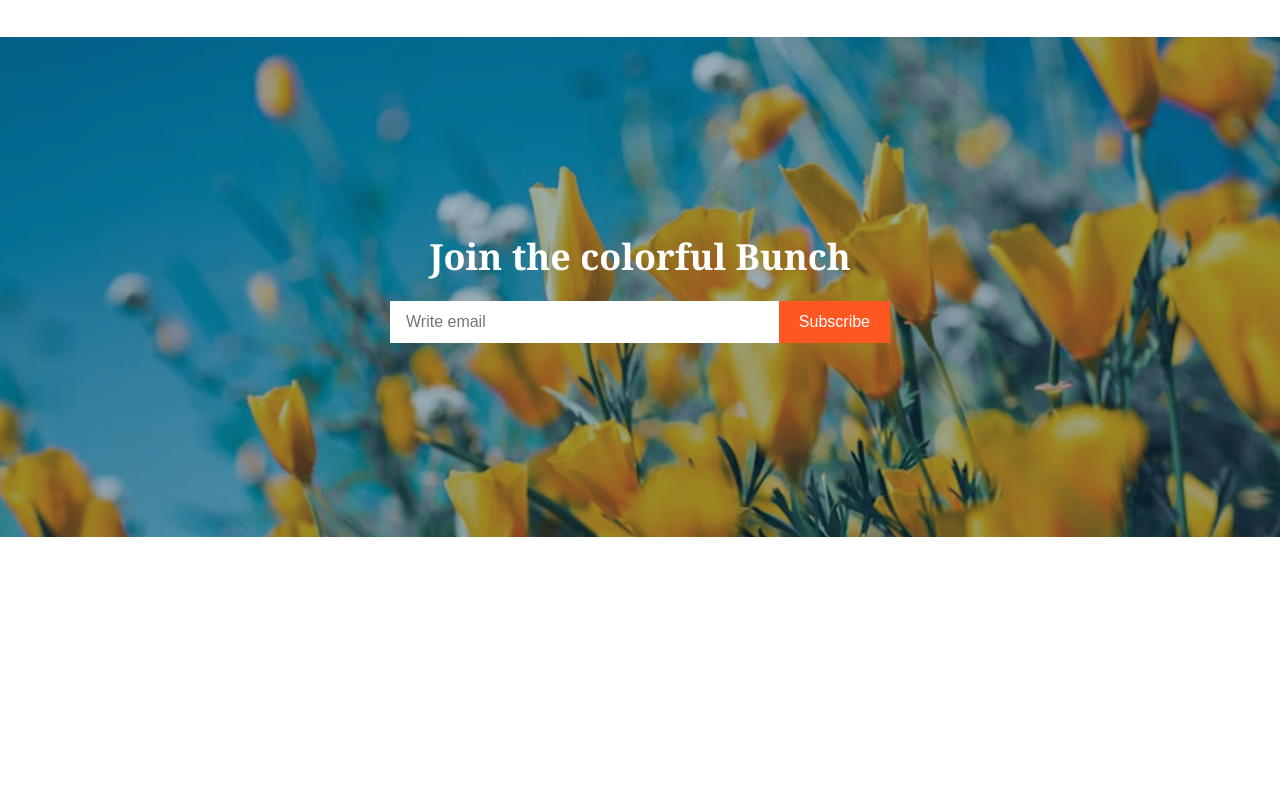
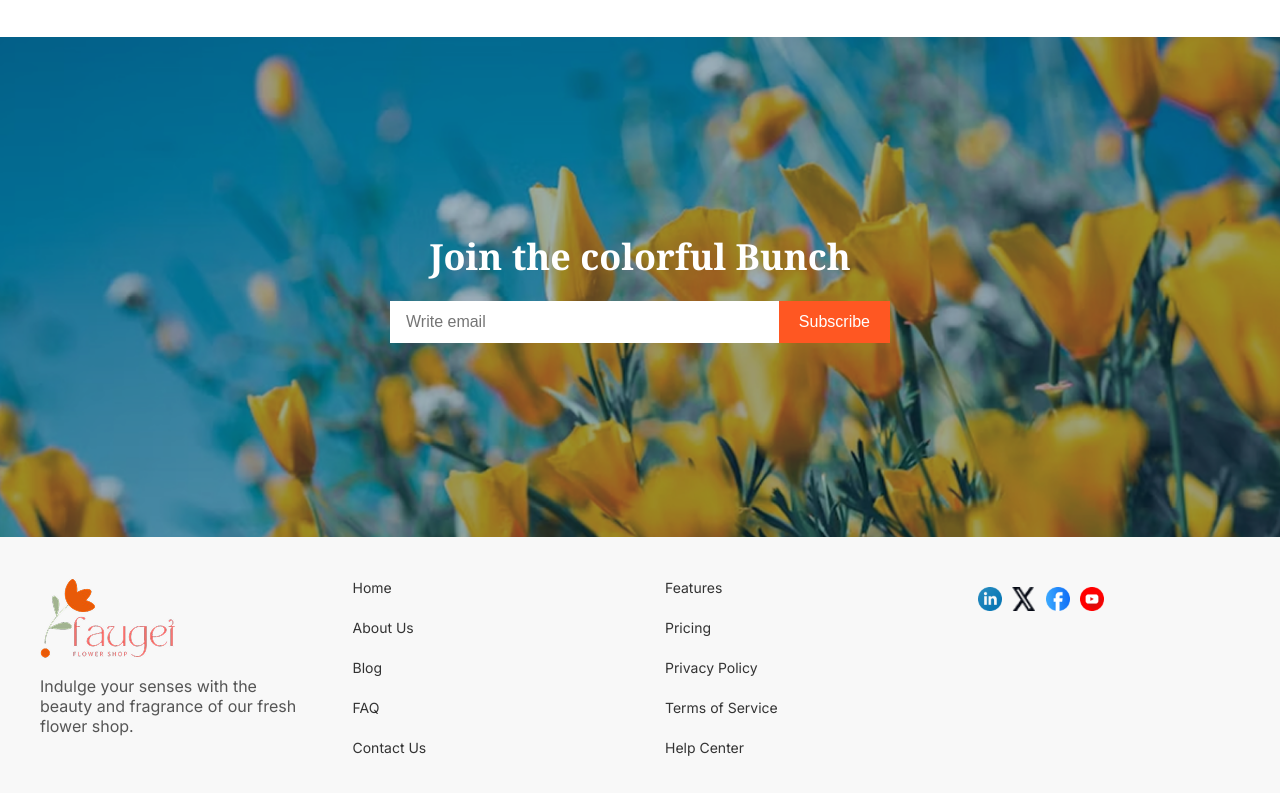
Before and after one commit to Protap55/Assignment-02, a plain HTML site: page index.html in a window 1280 px wide. Shown: the part 3014-3807 px from the top of the page. Before the commit the page ends 3551 px from the top, so only its background shows below. Drawn offline with Linux system fonts and the light colour scheme.

Commit message:
footer section done

```diff
--- a/css/style.css
+++ b/css/style.css
@@ -352,7 +352,75 @@ body {
 .news-form button:hover {
   background-color: #e64a19;
 }
+ footer {
+      background-color: #f8f8f8;
+      color: #333;
+      padding: 40px 20px;
+      font-family: "Inter", sans-serif;
+    }
 
+    .footer-container {
+      max-width: 1200px;
+      margin: 0 auto;
+      display: flex;
+      flex-wrap: wrap;
+      justify-content: space-evenly;
+      gap: 50px;
+    }
+
+    .footer-column {
+      flex: 1 1 200px;
+      min-width: 200px;
+    }
+
+    .footer-logo {
+      font-size: 24px;
+      font-weight: bold;
+      color: #e74c3c;
+      margin-bottom: 10px;
+    }
+
+    .footer-description {
+      font-size: 16px;
+      color: #555;
+      margin-bottom: 20px;
+      font-family: "Inter", sans-serif;
+    }
+
+    .footer-column ul {
+      list-style: none;
+    }
+
+    .footer-column ul li {
+      margin-bottom: 20px;
+    }
+
+    .footer-column ul li a {
+      text-decoration: none;
+      color: #333;
+      font-size: 14px;
+    }
+
+    .footer-column ul li a:hover {
+      text-decoration: underline;
+    }
+
+    .footer-social {
+      display: flex;
+      gap: 10px;
+      margin-top: 10px;
+    }
+
+    .footer-social img {
+      width: 24px;
+      height: 24px;
+    }
+
+    @media (max-width: 768px) {
+      .footer-container {
+        flex-direction: column;
+      }
+    }
 
 /* ========== Media Query ========== */
 
@@ -443,11 +511,13 @@ body {
   .plant-ti {
     font-size: 24px;
     padding: 0 10px;
+
   }
 
   .plant-des {
     font-size: 16px;
     padding: 0 20px;
+
   }
 
   .p-des {
@@ -463,10 +533,17 @@ body {
   }
 
   .deal-text {
-    font-size: 16px;
-    padding: 10px;
-    text-align: center;
-  }
+  position: absolute;
+  top: 50%;
+  left: 50%;
+  transform: translate(-50%, -50%);
+  color: white;
+  font-weight: bold;
+  font-family: "Noto Serif", serif;
+  font-size: 20px;
+  text-align: center;
+}
+
 
   .deal-text a {
     font-size: 14px;
@@ -495,6 +572,25 @@ body {
   margin-right: 10px !important;
   margin: 0 auto 20px;
 }
+ .news-title {
+    font-size: 24px;
+    padding: 0 10px;
+  }
 
+  .news-form {
+    width: 90%;
+    flex-direction: row;
+  }
+
+  .news-form input[type="email"] {
+    width: 70%;
+    border-radius: 0;
+  }
+
+  .news-form button {
+    width: 30%;
+    border-radius: 0;
+    border-top: none;
+  }
 
 }
--- a/index.html
+++ b/index.html
@@ -223,6 +223,55 @@
       </section>
       <!-- news section end -->
     </main>
-    <footer></footer>
+    <footer>
+      <div class="footer-container">
+        <!-- Logo & Description -->
+        <div class="footer-column">
+          <div class="footer-logo">
+            <img src="assets/logo.png" alt="" />
+          </div>
+          <div class="footer-description">
+            Indulge your senses with the beauty and fragrance of our fresh
+            flower shop.
+          </div>
+        </div>
+
+        <!-- Links Column 1 -->
+        <div class="footer-column">
+          <ul>
+            <li><a href="#">Home</a></li>
+            <li><a href="#">About Us</a></li>
+            <li><a href="#">Blog</a></li>
+            <li><a href="#">FAQ</a></li>
+            <li><a href="#">Contact Us</a></li>
+          </ul>
+        </div>
+
+        <!-- Links Column 2 -->
+        <div class="footer-column">
+          <ul>
+            <li><a href="#">Features</a></li>
+            <li><a href="#">Pricing</a></li>
+            <li><a href="#">Privacy Policy</a></li>
+            <li><a href="#">Terms of Service</a></li>
+            <li><a href="#">Help Center</a></li>
+          </ul>
+        </div>
+
+        <!-- Social Media -->
+        <div class="footer-column">
+          <div class="footer-social">
+            <a href="#"
+              ><img src="assets/icon-linkedin.png" alt="LinkedIn"
+            /></a>
+            <a href="#"><img src="assets/icon-twitter.png" alt="X" /></a>
+            <a href="#"
+              ><img src="assets/icon-facebook.png" alt="Facebook"
+            /></a>
+            <a href="#"><img src="assets/icon-youtube.png" alt="YouTube" /></a>
+          </div>
+        </div>
+      </div>
+    </footer>
   </body>
 </html>
```
